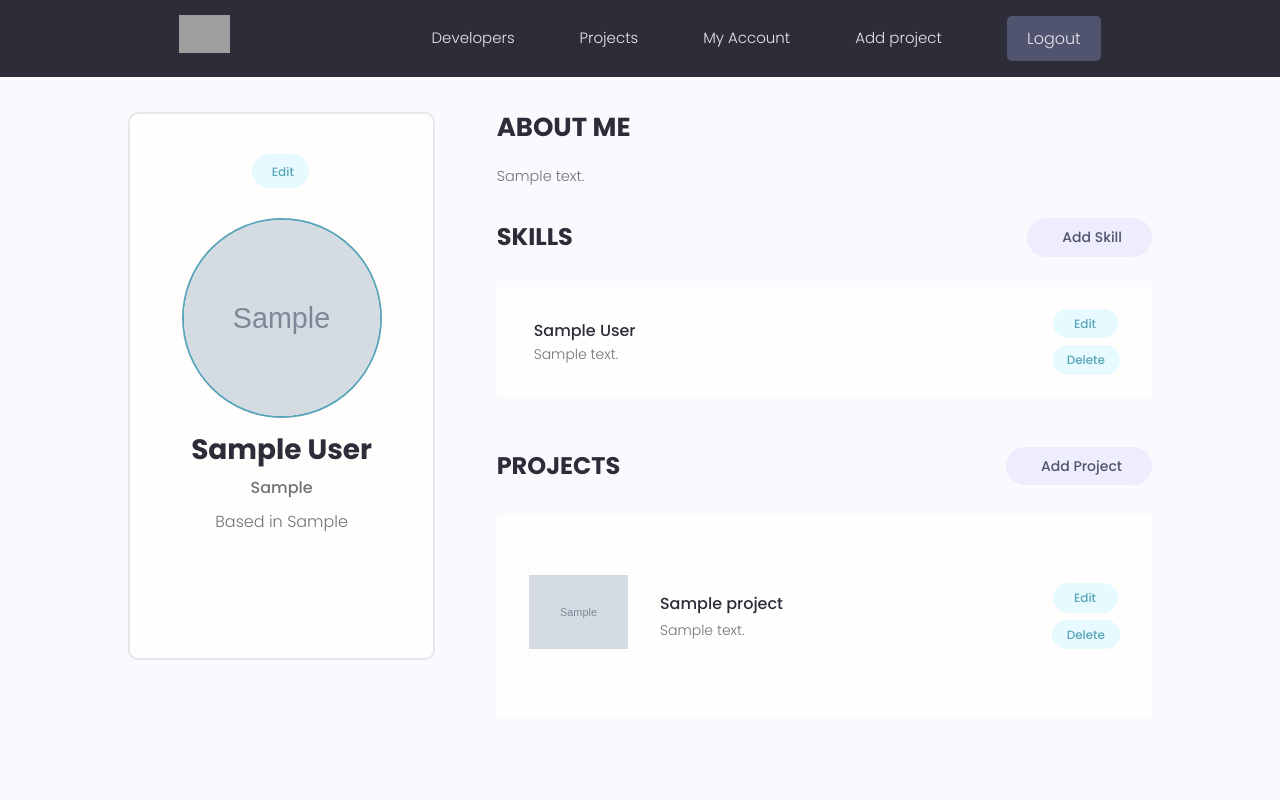
After one commit to serozhenka/devsearch, a Django app: page /account/ in a window 1280 px wide. The commit adds this page. Run offline with Django 4.2, Linux system fonts and the light colour scheme; a user stored in the database is signed in; tables that the repository leaves empty hold one stand-in row (values such as "Sample post"); grey boxes marked "Sample" are stand-in pictures; some libraries are stand-ins or nearby versions; grey boxes are pictures that could not be loaded.

Commit message:
user account operations added

```diff
--- a/static/styles/style.css
+++ b/static/styles/style.css
@@ -865,3 +865,9 @@ img {
     z-index: 999;
     position: relative;
 }
+
+.skill_tags {
+    display: inline-block;
+    min-width: 65px;
+    text-align: center;
+}
--- a/templates/navbar.html
+++ b/templates/navbar.html
@@ -15,8 +15,8 @@
                 <li class="header__menuItem"><a href="{% url 'profiles' %}">Developers</a></li>
                 <li class="header__menuItem"><a href="{% url 'projects-home' %}">Projects</a></li>
 {#                <li class="header__menuItem"><a href="inbox.html">Inbox</a></li>#}
-                <li class="header__menuItem"><a href="account.html">My Account</a></li>
                 {% if request.user.is_authenticated %}
+                    <li class="header__menuItem"><a href="{% url 'account' %}">My Account</a></li>
                     <li class="header__menuItem"><a href="{% url 'create-project' %}">Add project</a></li>
                     <li class="header__menuItem"><a href="{% url 'logout' %}" class="btn btn--sub">Logout</a></li>
                 {% else %}
--- /dev/null
+++ b/users/templates/users/account.html
@@ -0,0 +1,116 @@
+{% extends 'base.html' %}
+
+{% block content %}
+
+    <!-- Main Section -->
+    <main class="settingsPage profile my-md">
+        <div class="container">
+            <div class="layout">
+                <div class="column column--1of3">
+                    <div class="card text-center">
+                        <div class="card__body dev">
+                            <a class="tag tag--pill tag--main settings__btn" href="{% url 'edit-account' %}"><i class="im im-edit"></i> Edit</a>
+                            <img class="avatar avatar--xl dev__avatar" src="{{ profile.image.url }}" />
+                            <h2 class="dev__name">{{ profile.name }}</h2>
+                            <p class="dev__title">{{ profile.headline }}</p>
+
+                            {% if profile.location %}
+                                <p class="dev__location">Based in {{ profile.location }}</p>
+                            {% endif %}
+
+                            <ul class="dev__social">
+                                {% if profile.social_github %}
+                                    <li>
+                                        <a title="Github" href="{{ profile.social_github }}" target="_blank"><i class="im im-github"></i></a>
+                                    </li>
+                                {% endif %}
+
+                                {% if profile.social_stackoverflow %}
+                                    <li>
+                                        <a title="Stackoverflow" href="{{ profile.social_github }}" target="_blank"><i class="im im-stackoverflow"></i></a>
+                                    </li>
+                                {% endif %}
+
+                                {% if profile.social_twitter %}
+                                    <li>
+                                        <a title="Twitter" href="{{ profile.social_twitter }}" target="_blank"><i class="im im-twitter"></i></a>
+                                    </li>
+                                {% endif %}
+
+                                {% if profile.social_linkedin %}
+                                    <li>
+                                        <a title="LinkedIn" href="{{ profile.social_linkedin }}" target="_blank"><i class="im im-linkedin"></i></a>
+                                    </li>
+                                {% endif %}
+
+                                {% if profile.social_website %}
+                                    <li>
+                                        <a title="Personal Website" href="{{ profile.social_website }}" target="_blank"><i class="im im-globe"></i></a>
+                                    </li>
+                                {% endif %}
+                            </ul>
+
+                        </div>
+                    </div>
+                </div>
+                <div class="column column--2of3">
+                    <div class="devInfo">
+                        <h3 class="devInfo__title">About Me</h3>
+                        <p class="devInfo__about">
+                            {{ profile.bio }}
+                        </p>
+                    </div>
+                    <div class="settings">
+                        <h3 class="settings__title">Skills</h3>
+                        <a class="tag tag--pill tag--sub settings__btn tag--lg" href="#"><i class="im im-plus"></i> Add Skill</a>
+                    </div>
+
+                    <table class="settings__table">
+
+                        {% for skill in profile.skill_set.all %}
+                            <tr>
+                                <td class="settings__tableInfo" style="padding: 5px">
+                                    <h4>{{ skill.name }}</h4>
+                                    <p>
+                                        {{ skill.description }}
+                                    </p>
+                                </td>
+                                <td class="settings__tableActions">
+                                    <a class="tag tag--pill tag--main settings__btn skill_tags" href="#">Edit</a>
+                                    <a class="tag tag--pill tag--main settings__btn skill_tags" href="#">Delete</a>
+                                </td>
+                            </tr>
+                        {% endfor %}
+
+                    </table>
+                    <div class="settings">
+                        <h3 class="settings__title">Projects</h3>
+                        <a class="tag tag--pill tag--sub settings__btn tag--lg" href="{% url 'create-project' %}"><i class="im im-plus"></i> Add Project</a>
+                    </div>
+                    <table class="settings__table">
+
+                        {% for project in profile.project_set.all %}
+                            <tr>
+                                <td class="settings__thumbnail">
+                                    <a href="{% url 'project' project.id %}"><img src="{{ project.featured_image.url}}" alt="Project Thumbnail" /></a>
+                                </td>
+                                <td class="settings__tableInfo">
+                                    <a href="{% url 'project' project.id %}">{{ project.title}}</a>
+                                    <p>
+                                        {{ project.description|truncatechars:"300" }}
+                                    </p>
+                                </td>
+                                <td class="settings__tableActions">
+                                    <a class="tag tag--pill tag--main settings__btn skill_tags" href="{% url 'update-project' project.id %}">Edit</a>
+                                    <a class="tag tag--pill tag--main settings__btn skill_tags" href="{% url 'delete-project' project.id %}">Delete</a>
+                                </td>
+                            </tr>
+                        {% endfor %}
+
+                    </table>
+                </div>
+            </div>
+        </div>
+    </main>
+
+{% endblock %}
--- a/users/urls.py
+++ b/users/urls.py
@@ -7,5 +7,8 @@ urlpatterns = [
 
     path('login/', views.loginPage, name="login"),
     path('logout/', views.logoutPage, name="logout"),
-    path('register/', views.registerPage, name="register")
+    path('register/', views.registerPage, name="register"),
+
+    path('account/', views.accountPage, name="account"),
+    path('edit-account/', views.editAccountPage, name='edit-account'),
 ]
--- a/users/views.py
+++ b/users/views.py
@@ -2,8 +2,9 @@ from django.shortcuts import render, redirect
 from django.contrib import messages
 from django.contrib.auth import login, authenticate, logout
 from django.contrib.auth.models import User
+from django.contrib.auth.decorators import login_required
 from .models import Profile
-from .forms import UserRegisterForm
+from .forms import UserRegisterForm, ProfileForm
 
 def profilesPage(request):
     profiles = Profile.objects.all()
@@ -19,6 +20,28 @@ def userProfile(request, pk):
         'skills_with_bio': skills_with_bio,
         'skills_without_bio': skills_without_bio,
     })
+
+@login_required(login_url='login')
+def accountPage(request):
+    profile = request.user.profile
+
+    return render(request, 'users/account.html', context={
+        'profile': profile,
+    })
+
+@login_required(login_url='login')
+def editAccountPage(request):
+    if request.method == "GET":
+        form = ProfileForm(instance=request.user.profile)
+    elif request.method == "POST":
+        form = ProfileForm(request.POST, request.FILES, instance=request.user.profile)
+        if form.is_valid():
+            profile = form.save(commit=False)
+            profile.username = profile.username.lower()
+            profile.save()
+            return redirect('account')
+
+    return render(request, 'users/profile_form.html', context={'form': form, })
 
 def loginPage(request):
     if request.method == "GET":
@@ -62,7 +85,7 @@ def registerPage(request):
             user.username = user.username.lower()
             user.save()
             login(request, user)
-            return redirect('profiles')
+            return redirect('edit-account')
         else:
             messages.error(request, 'Oops, something went wrong!')
 
```
Also changed, not shown: projects/templates/projects/project_form.html (+8 -3 lines), projects/views.py (+9 -1 lines), users/forms.py (+16 -0 lines), users/signals.py (+11 -0 lines), users/templates/users/profile_form.html (added, +37 -0 lines), media/profile_images/1feb002749ce5d44d9f94f1b9f177754.jpg (added).
